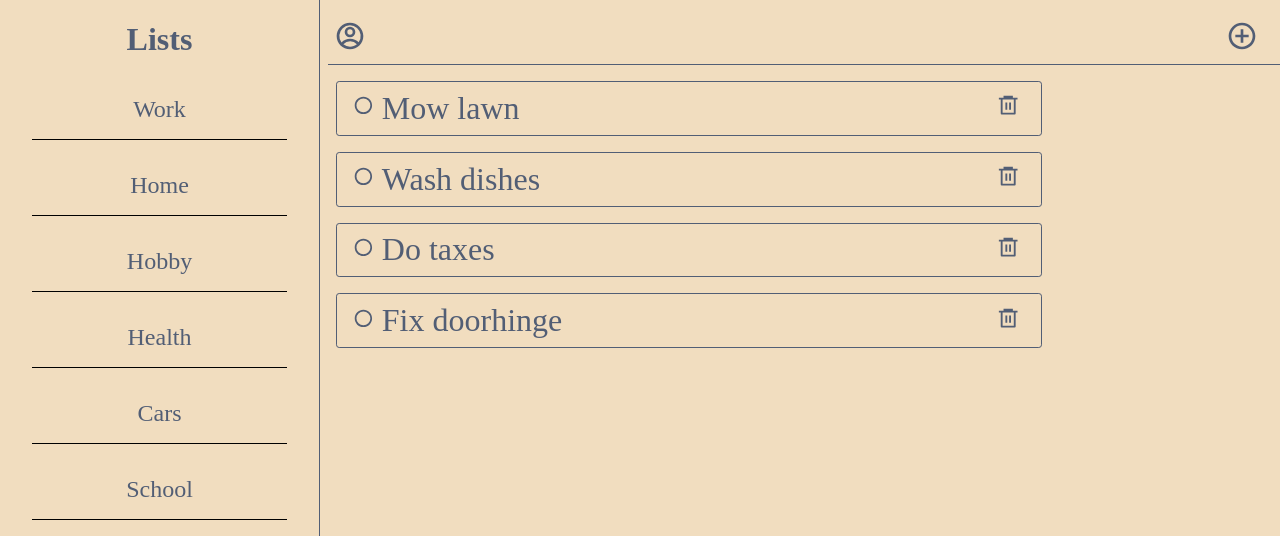
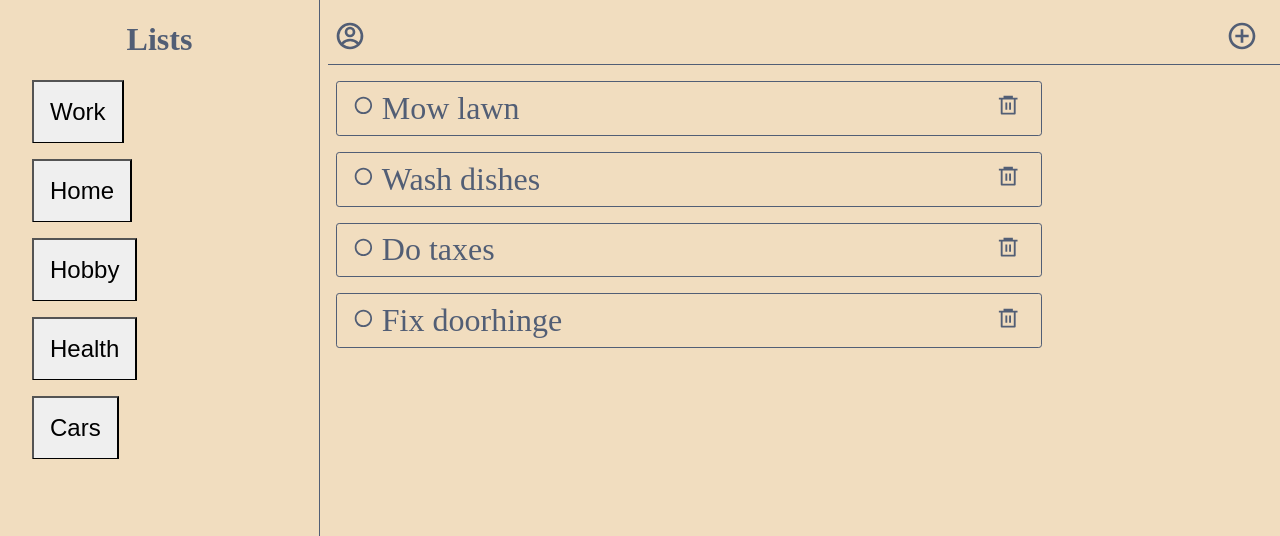
Before and after one commit to zach28attack/TodoList, a React (Vite) app in the folder client/: page / in a window 1280 px wide. Shown: the top 536 px of the page. Built offline with nearby package versions, Linux system fonts and the light colour scheme.

Commit message:
set an active collection with buttons

```diff
--- a/client/src/App.jsx
+++ b/client/src/App.jsx
@@ -1,10 +1,24 @@
 import app from "./App.module.css";
 import Collections from "./components/collection/Collections.jsx";
 import List from "./components/list/List.jsx";
-import {useState} from "react";
+import {useState, useEffect} from "react";
 
 function App() {
-  const [items, setItems] = useState(["Mow lawn", "Wash dishes", "Do taxes", "Fix doorhinge"]);
+  let collections = [
+    {
+      name: "Work",
+      items: ["Mow lawn", "Wash dishes", "Do taxes", "Fix doorhinge"],
+    },
+    {name: "Home", items: []},
+    {name: "Hobby", items: []},
+    {name: "Health", items: []},
+    {name: "Cars", items: []},
+  ];
+
+  const [activeCollection, setActiveCollection] = useState(collections[0]);
+
+  const [items, setItems] = useState(activeCollection.items);
+
   const addListItemHandler = (item) => {
     setItems([item, ...items]);
   };
@@ -14,12 +28,14 @@ function App() {
       return updatedItems;
     });
   };
-
-  let collections = ["Work", "Home", "Hobby", "Health", "Cars", "School"];
+  const selectCollectionHandler = (name) => {
+    const selectedCollection = collections.filter((collection) => collection.name === name);
+    setActiveCollection(selectedCollection);
+  };
 
   return (
     <div className={app.grid}>
-      <Collections collections={collections} />
+      <Collections collectionsArray={collections} onCollectionSelect={selectCollectionHandler} />
       <List items={items} onDeleteItem={deleteListItemHandler} submitHandler={addListItemHandler} />
     </div>
   );
--- a/client/src/components/collection/Collection.jsx
+++ b/client/src/components/collection/Collection.jsx
@@ -1,7 +1,14 @@
 import Class from "./Collection.module.css";
 
 function Collection(props) {
-  return <p className={Class.collection}>{props.title}</p>;
+  const clickHandler = () => {
+    props.onCollectionSelect(props.name);
+  };
+  return (
+    <button className={Class.collection} onClick={clickHandler}>
+      {props.name}
+    </button>
+  );
 }
 
 export default Collection;
--- a/client/src/components/collection/Collections.jsx
+++ b/client/src/components/collection/Collections.jsx
@@ -5,8 +5,8 @@ function Collections(props) {
   return (
     <div className={Class.border}>
       <h1 className={Class.header}>Lists</h1>
-      {props.collections.map((item) => (
-        <Collection title={item} key={item} />
+      {props.collectionsArray.map((collection) => (
+        <Collection name={collection.name} key={collection.name} onCollectionSelect={props.onCollectionSelect} />
       ))}
     </div>
   );
```
